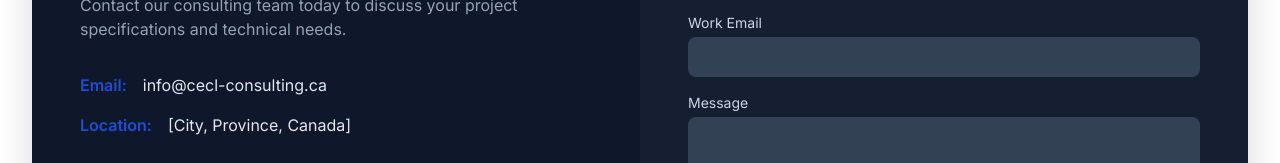
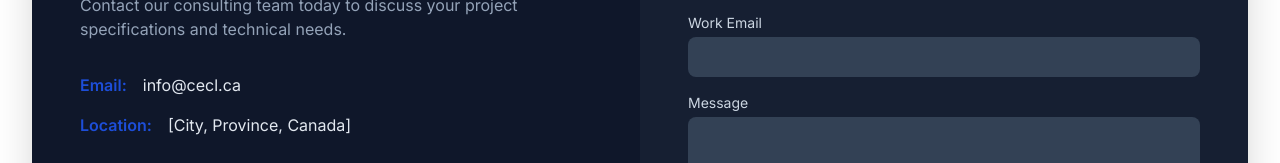
Before and after one commit to pwestcacrs-dot/cecl.ca, a plain HTML site: page index.html in a window 1280 px wide. Shown: the part 2115-2278 px from the top of the page. Drawn offline with nearby package versions, Linux system fonts and the light colour scheme.

Commit message:
Update index.html

```diff
--- a/index.html
+++ b/index.html
@@ -182,7 +182,7 @@
  <div class="space-y-4">
  <div class="flex items-center gap-4">
  <span class="text-brandBlue font-semibold">Email:</span>
- <span class="text-slate-200">info@cecl-consulting.ca</span>
+ <span class="text-slate-200">info@cecl.ca</span>
  </div>
  <div class="flex items-center gap-4">
  <span class="text-brandBlue font-semibold">Location:</span>
```
